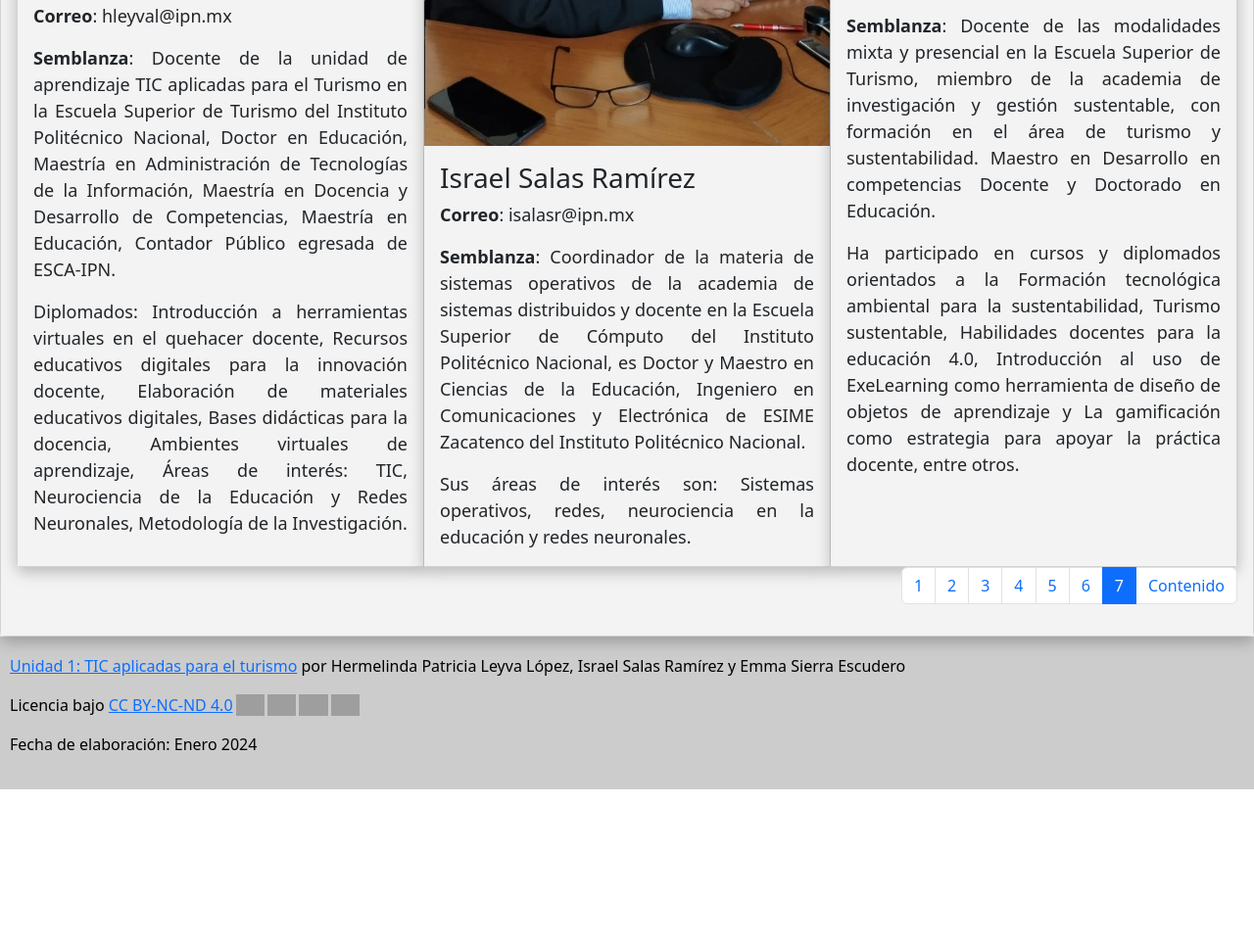
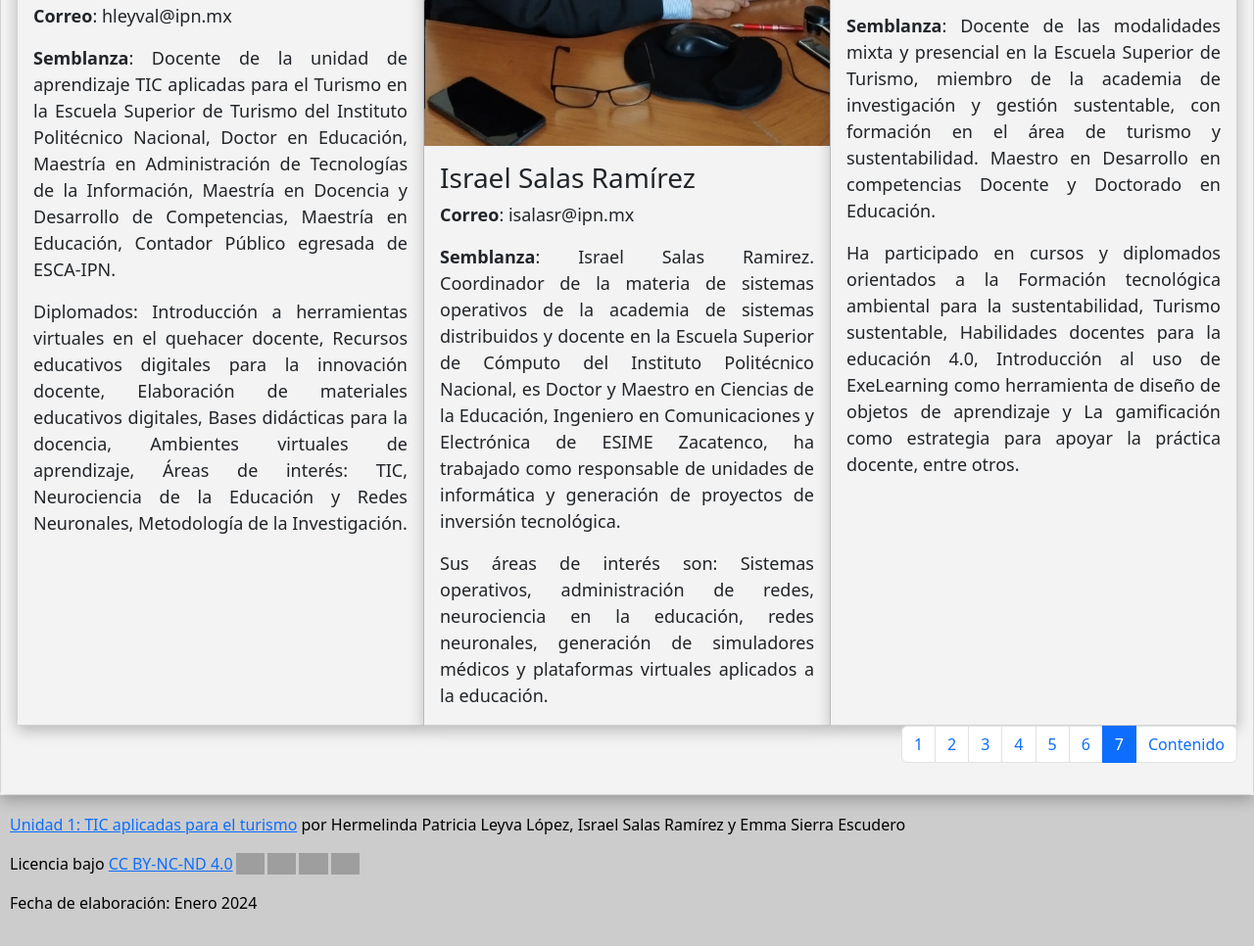
Before and after one commit to vigs950813/RDD_EST_TIC_COPIA, a plain HTML site: page pages/contactos.html in a window 1280 px wide. Shown: the part 742-1708 px from the top of the page at 98% size. Before the commit the page ends 1548 px from the top, so only its background shows below. Drawn offline with nearby package versions, Linux system fonts and the light colour scheme; grey boxes are pictures that could not be loaded.

Commit message:
cambios finales 22 febrero 2024

```diff
--- a/pages/contactos.html
+++ b/pages/contactos.html
@@ -79,12 +79,15 @@
                       <b>Correo</b>: isalasr@ipn.mx
                     </p>
                     <p class="card-text">
-                      <b>Semblanza</b>: Coordinador de la materia de sistemas operativos de la academia de sistemas distribuidos y
-                      docente en la Escuela Superior de Cómputo del Instituto Politécnico Nacional, es Doctor y Maestro en Ciencias
-                      de la Educación, Ingeniero en Comunicaciones y Electrónica de ESIME Zacatenco del Instituto Politécnico Nacional.
+                      <b>Semblanza</b>: Israel Salas Ramirez. Coordinador de la materia de sistemas operativos de la academia de sistemas
+                      distribuidos y docente en la Escuela Superior de Cómputo del Instituto Politécnico Nacional, es Doctor y Maestro en
+                      Ciencias de la Educación, Ingeniero en Comunicaciones y Electrónica de ESIME Zacatenco, ha trabajado como responsable
+                      de unidades de informática y generación de proyectos de inversión tecnológica.
                     </p>
                     <p class="card-text">
-                      Sus áreas de interés son: Sistemas operativos, redes, neurociencia en la educación y redes neuronales.
+                      Sus áreas de interés son: Sistemas
+                      operativos, administración de redes, neurociencia en la educación, redes neuronales, generación de simuladores médicos
+                      y plataformas virtuales aplicados a la educación.
                     </p>
 
                   </div>
```
